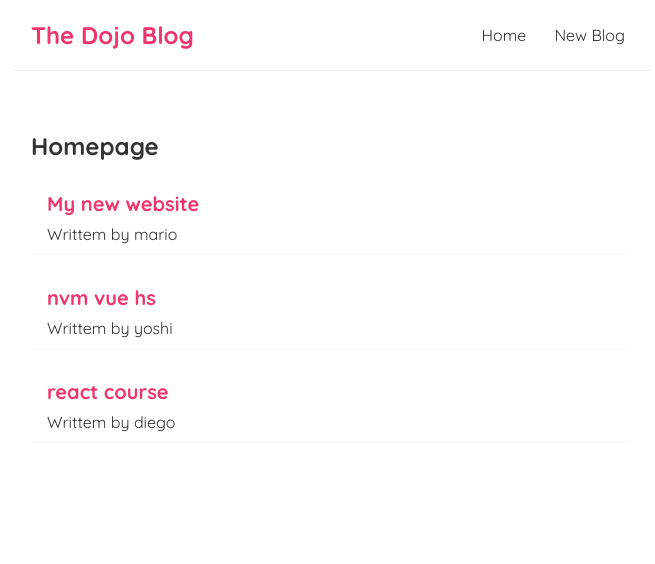
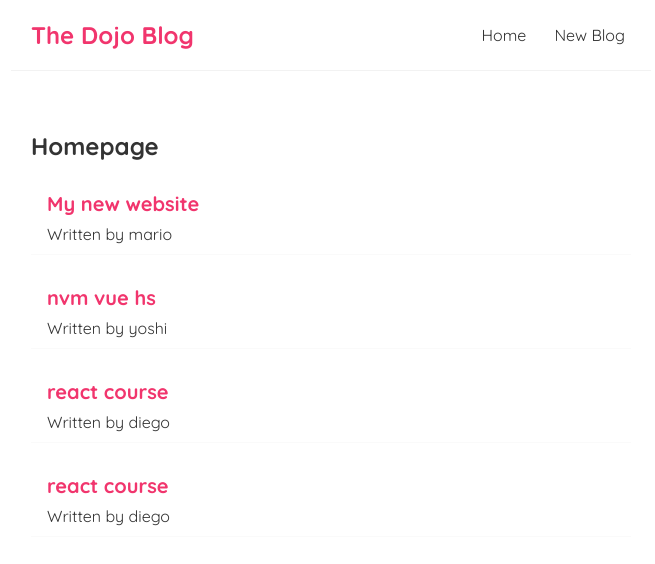
Before and after one commit to diegoallies/dojo-blog, a React (Create React App) app: page / in a window 1280 px wide. Shown: the top 564 px of the page, without its empty margins (309-964 px from the left). Built offline with nearby package versions, Linux system fonts and the light colour scheme.

Commit message:
added filter

```diff
--- /dev/null
+++ b/src/BlogList.js
@@ -0,0 +1,21 @@
+const BlogList = ( { blogs }) => {
+// const blogs = props.blogs;
+
+
+// console.log(props,blogs)
+
+    return(
+        <div className="blog-list">
+            {blogs.map(blog => (
+            <div className="blog-preview" key={blog.id}>
+                <h2>{blog.title}</h2>
+                <p>Written by {blog.author}</p>
+            </div>
+              ))}
+        </div>
+    )
+
+
+}
+
+export default BlogList;
--- a/src/Home.js
+++ b/src/Home.js
@@ -1,9 +1,10 @@
 import { useState } from "react";
+import BlogList from './BlogList';
 
 const Home = () => {
 
     const [blogs, setBlogs] = useState([
-        {title: 'My new website', body: 'lorem ipsum...', author: 'mario', id: 1},
+         {title: 'My new website', body: 'lorem ipsum...', author: 'mario', id: 1},
         {title: 'nvm vue hs', body: 'lorem ipsum...', author: 'yoshi', id: 2},
         {title: 'react course', body: 'lorem ipsum...', author: 'diego', id: 3}
 
@@ -24,12 +25,12 @@ const Home = () => {
         <div className="home">
             <h2>Homepage</h2>
 
-            {blogs.map((blog) =>  (
-                <div className="blog-preview" key={blog.id}>
-                    <h2>{blog.title}</h2>
-                    <p>Writtem by {blog.author}</p>
-                </div>
-            ))}
+            <BlogList blogs={blogs}  />
+            <BlogList blogs={blogs.filter((blog) => blog.author === 'diego')}  />
+
+            {/* {blogs.map((blog) =>  (
+
+            ))} */}
 
             {/* <p>{name}</p>
             <button onClick={handleClick}>Click me</button>
```
